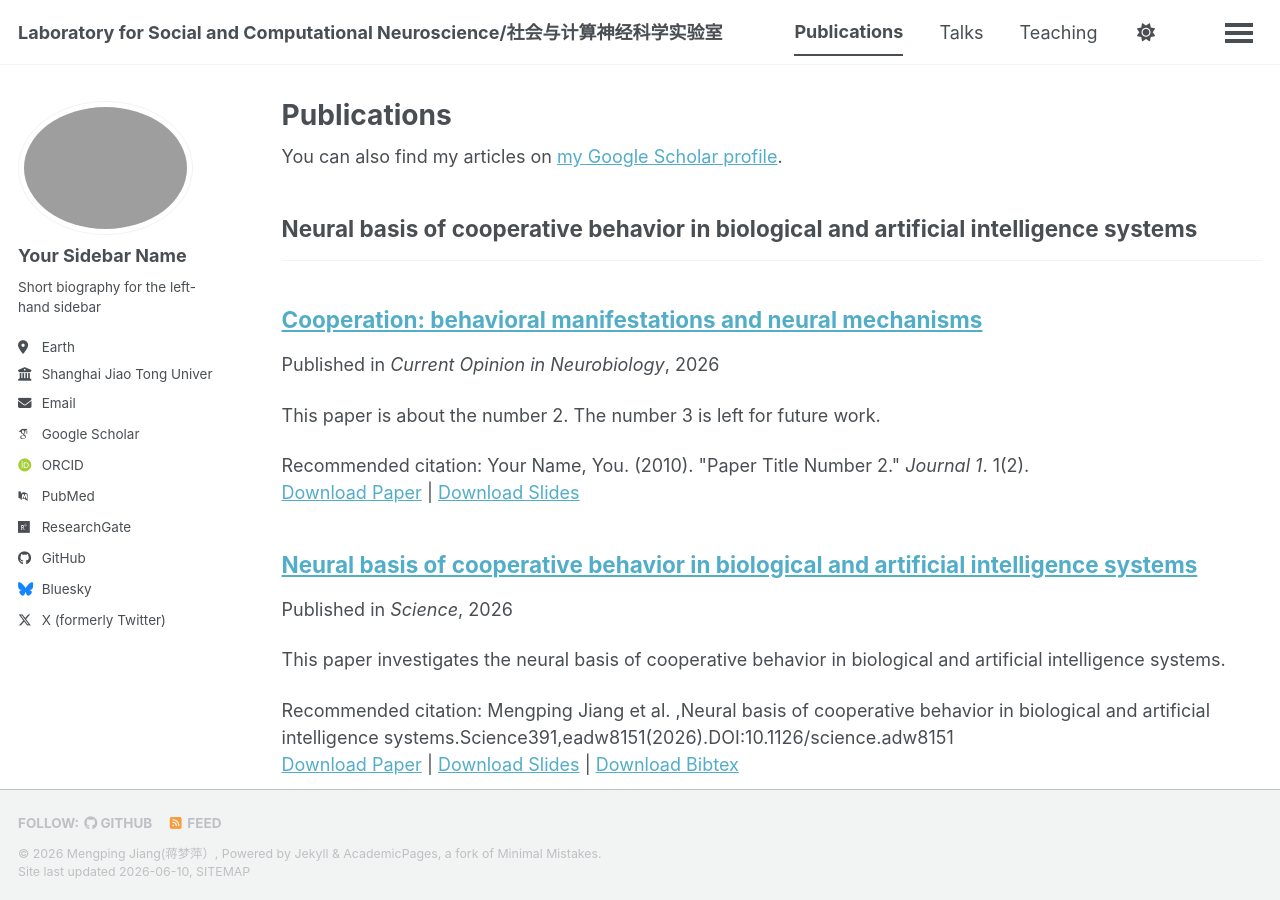
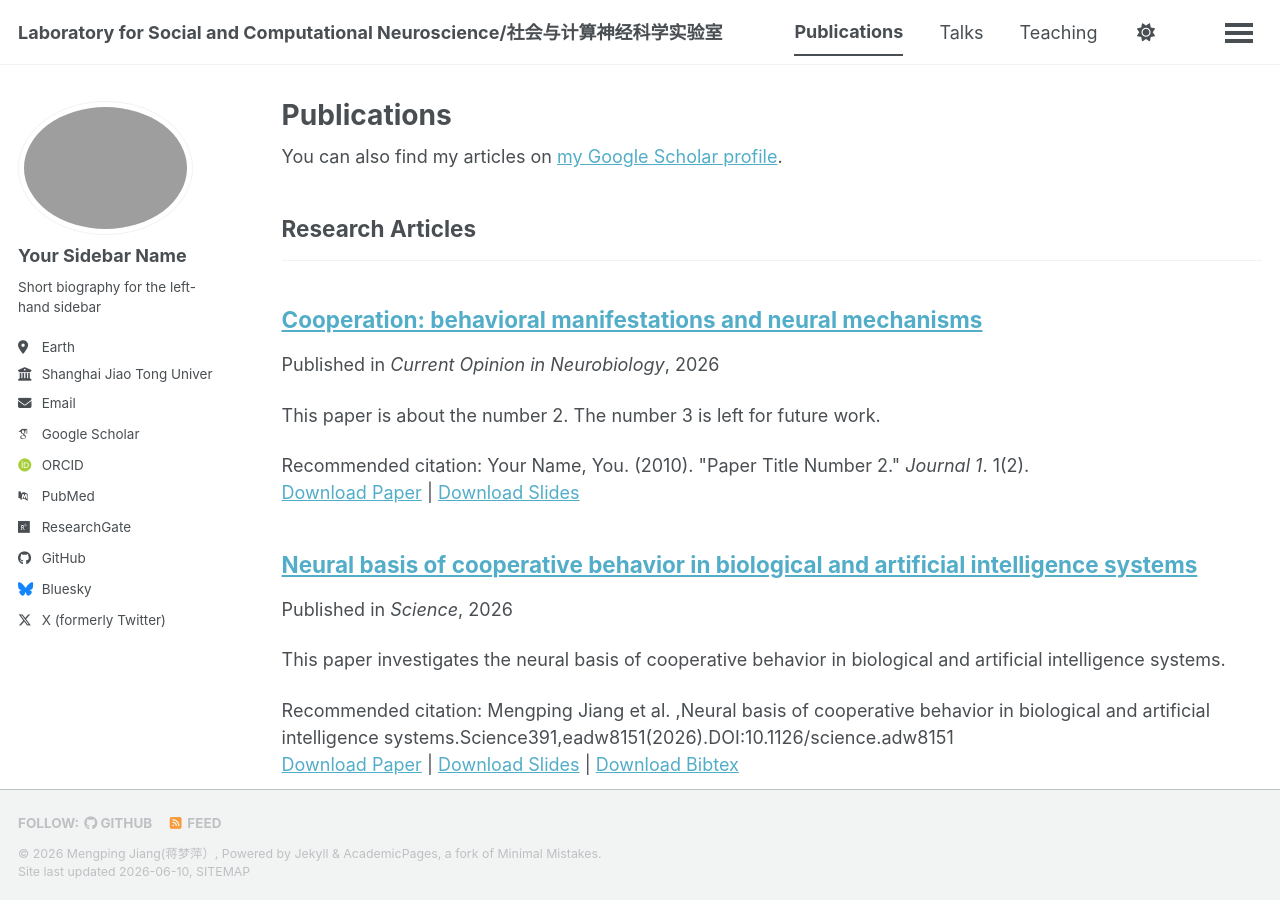
Before and after one commit to MengpingJiang/mengpingjiang.github.io, a Jekyll site: the page built from _pages/publications.html, in a window 1280 px wide and 900 px high. Built offline with Jekyll 4.4.1, drawn with Linux system fonts in a browser that asks for light colours; some web fonts are replaced; a script bundle is joined from its source files by our own code; library files that are not in the unit come from our copies.

Commit message:
Update _config.yml

```diff
--- a/_config.yml
+++ b/_config.yml
@@ -87,7 +87,7 @@ publication_category:
   books:
     title: 'Books'
   manuscripts:
-    title: 'Neural basis of cooperative behavior in biological and artificial intelligence systems'
+    title: 'Research Articles'
   conferences:
     title: 'Conference Papers'
 
```
